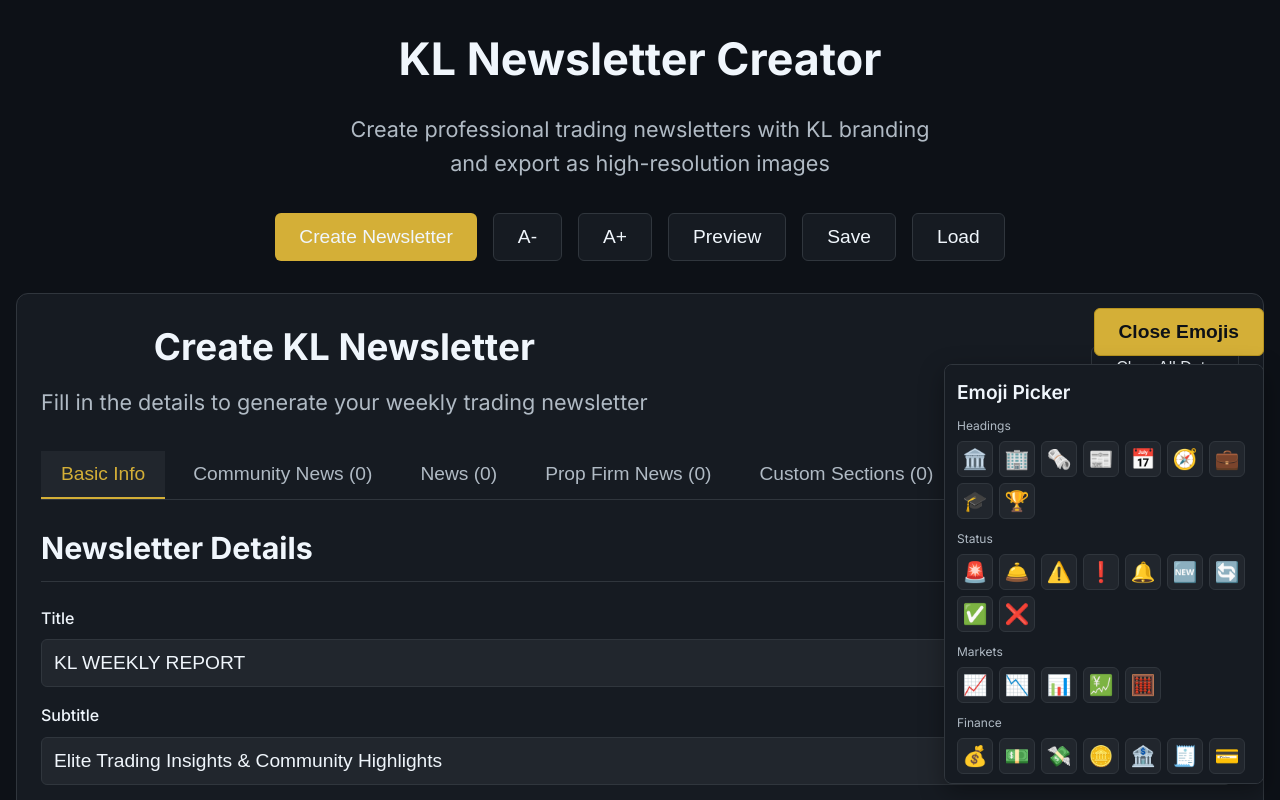
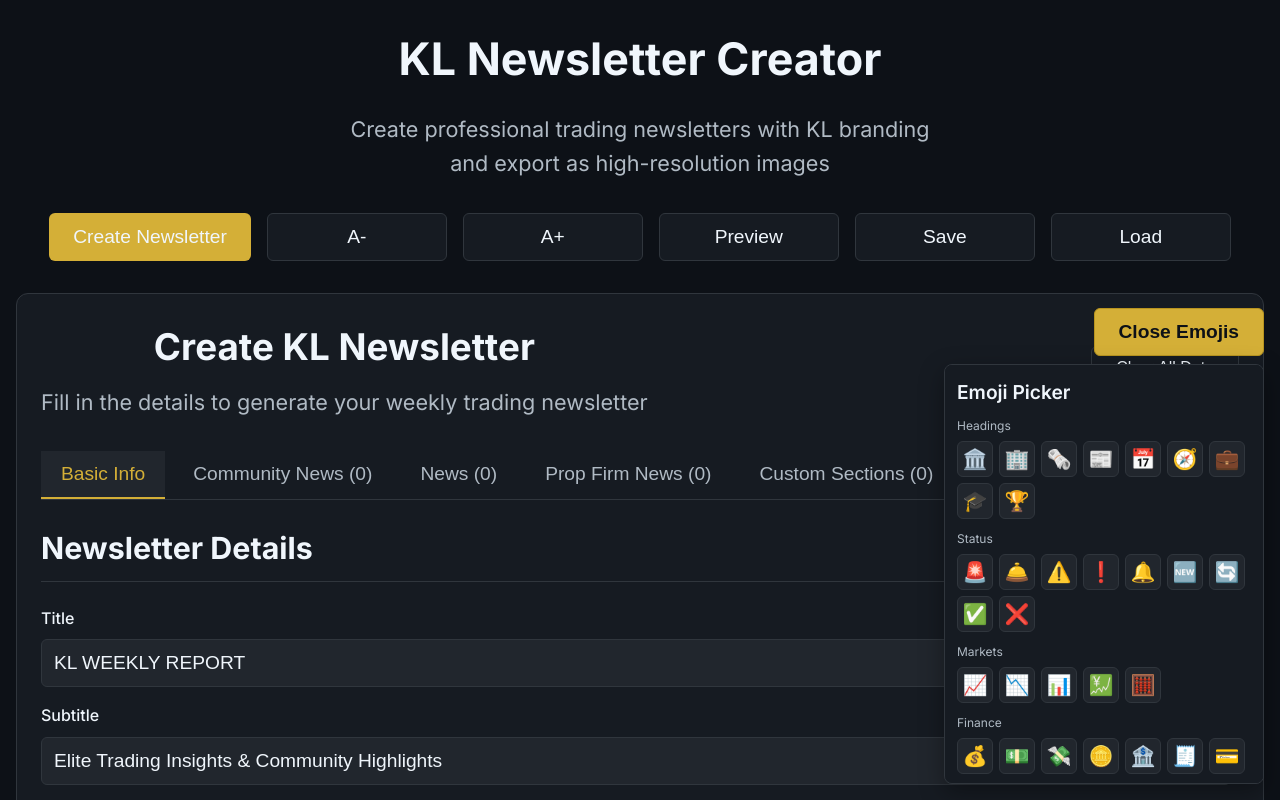
Before and after one commit to shalashaskabob/newsletter, a React (Vite) app: page / in a window 1280 px wide. Shown: the top 800 px of the page. Built offline with nearby package versions, Linux system fonts and the light colour scheme.

Commit message:
UI: enforce consistent width for top-row action buttons

```diff
--- a/src/index.css
+++ b/src/index.css
@@ -490,6 +490,13 @@ body {
   justify-content: center;
   gap: var(--spacing-4);
   margin-bottom: var(--spacing-8);
+}
+
+/* Make all top-row buttons a consistent size */
+.controls .btn {
+  min-width: 180px;
+  justify-content: center;
+  white-space: nowrap;
 }
 
 .btn {
```
